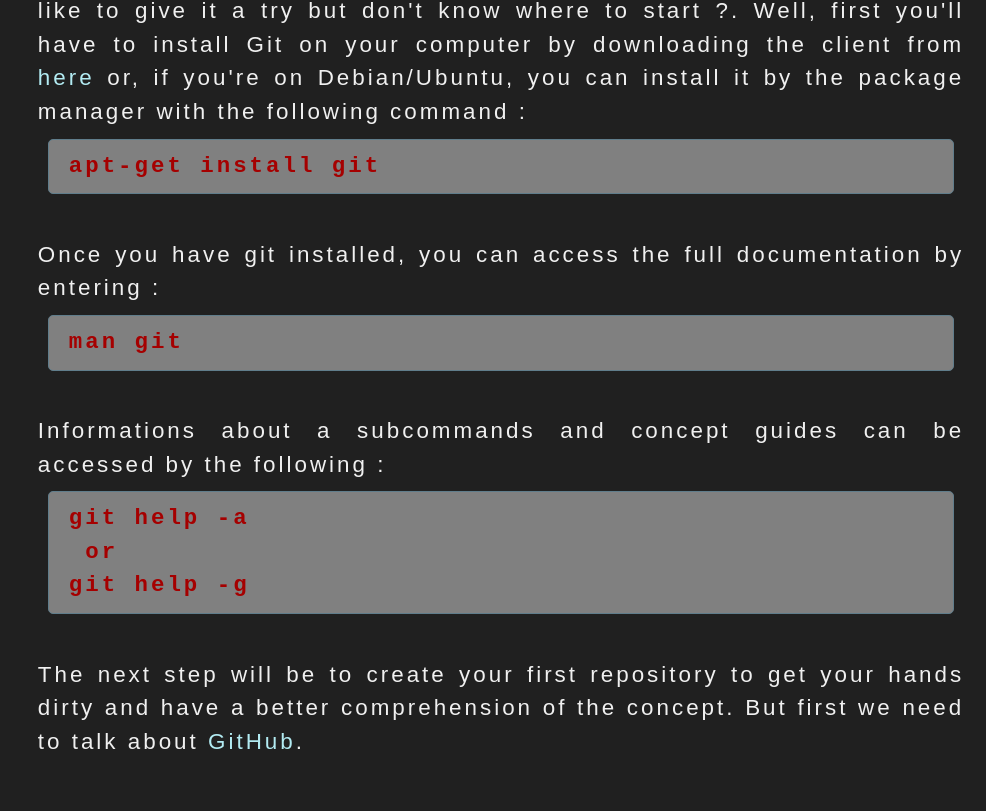
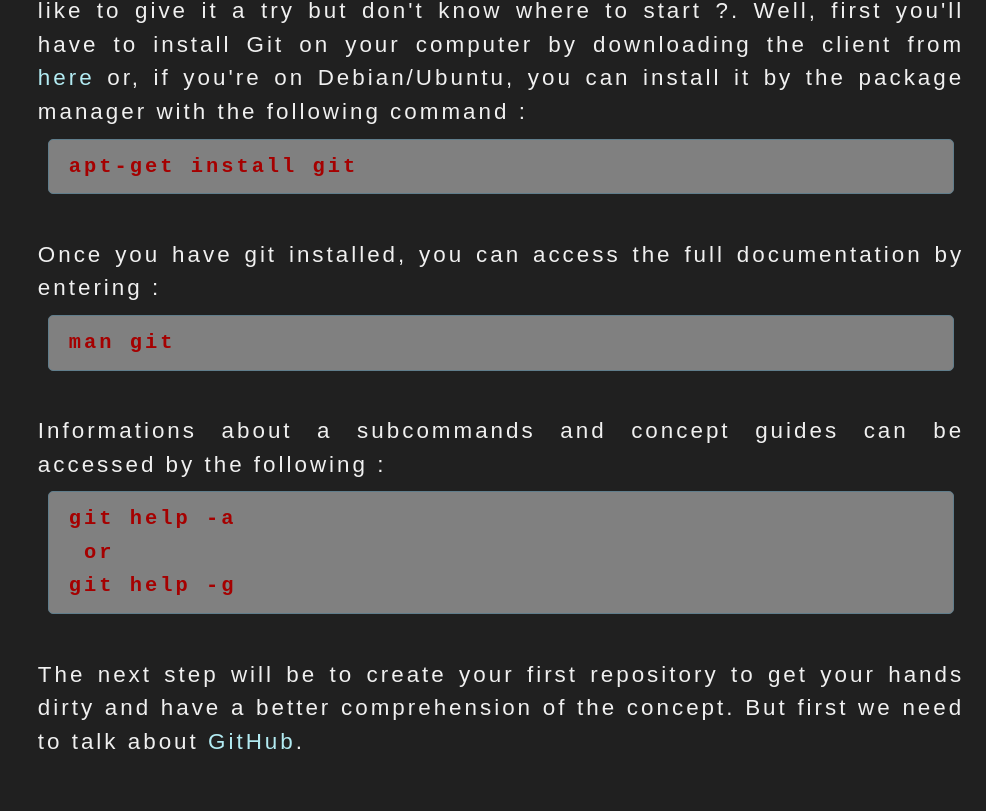
Before and after one commit to Mlk777/TechnicalDocumentationFCC, a Vue app: page / in a window 1280 px wide. Shown: the part 2469-3280 px from the top of the page, without its empty margins (294-1280 px from the left). Built offline with nearby package versions, Linux system fonts and the light colour scheme.

Commit message:
Updating style once more

```diff
--- a/src/assets/styles.css
+++ b/src/assets/styles.css
@@ -61,6 +61,7 @@ code {
   background: grey;
   color: #a50000;
   font-weight: 600;
+  font-size: calc(14px + 0.5vw);
   margin: 10px;
   border: 1px solid #607d8b;
   border-radius: 5px;
```
